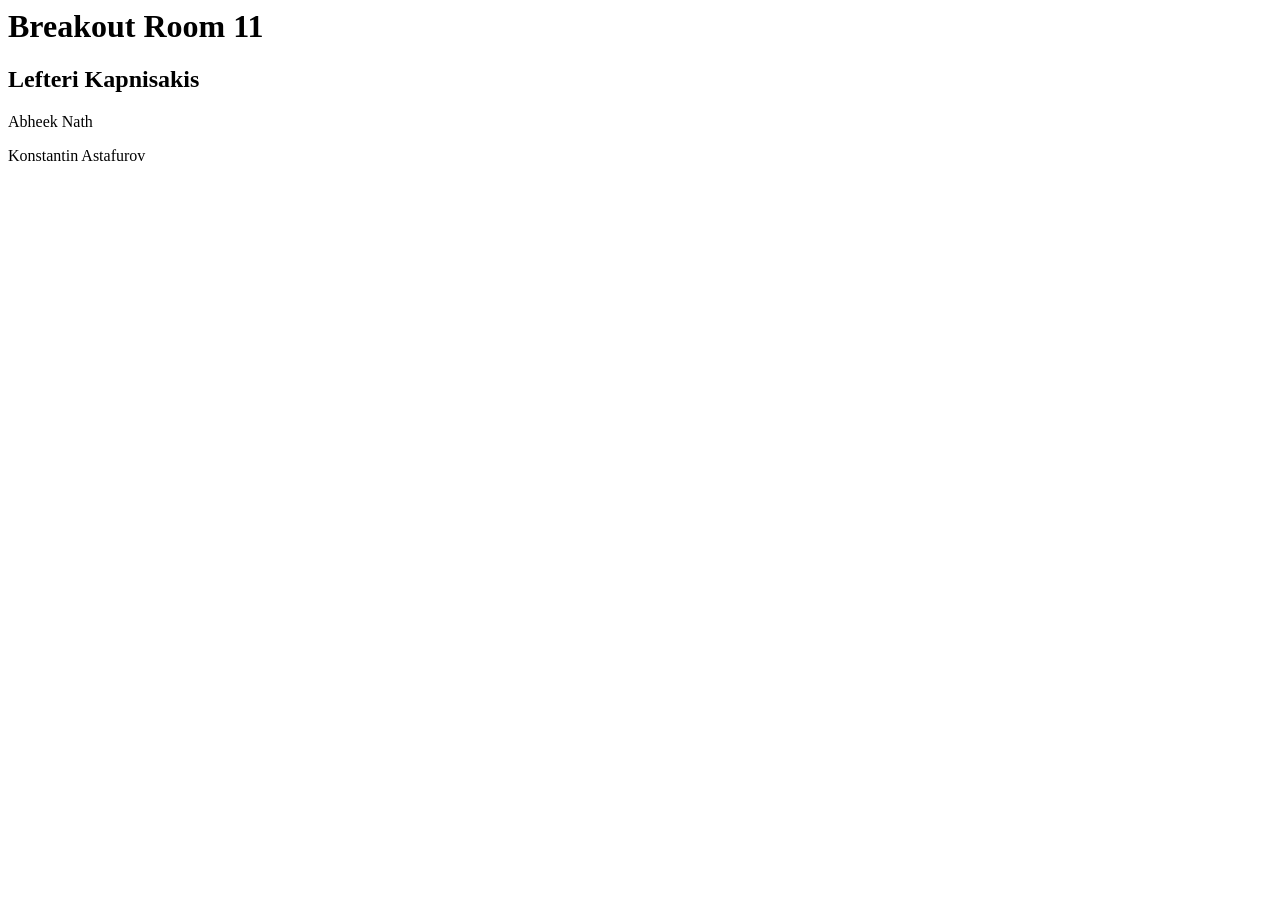
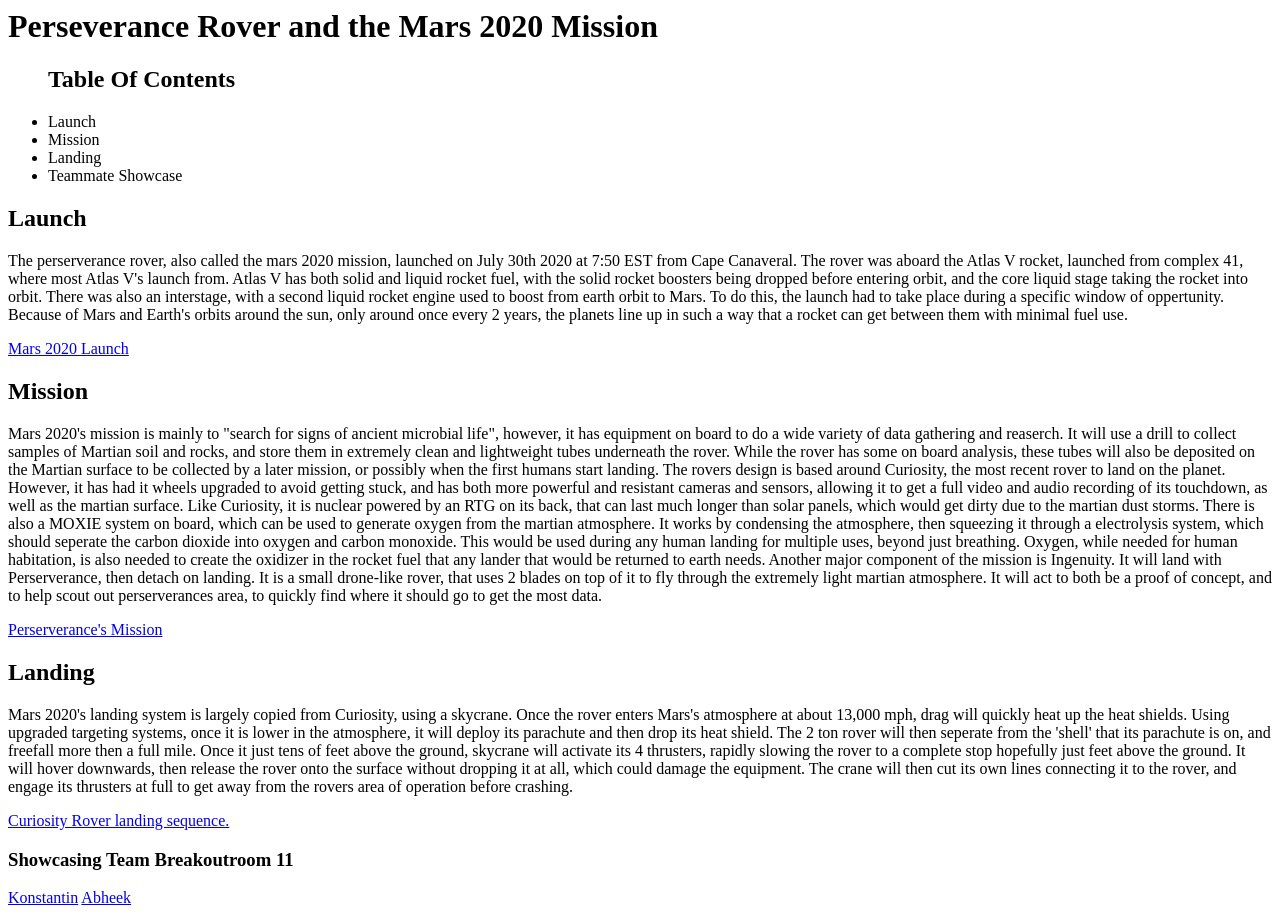
Before and after one commit to Leftykap/Web, a plain HTML site: page index.html in a window 1280 px wide. Before the commit the page ends 800 px from the top, so only its background shows below. Drawn offline with Linux system fonts and the light colour scheme.

Commit message:
Add files via upload

```diff
--- a/index.html
+++ b/index.html
@@ -1,18 +1,94 @@
 <!DOCTYPE>
 <html>
+
 <h1>
-Breakout Room 11
+Perseverance Rover and the Mars 2020 Mission
 </h1>
-<h2>
-Lefteri Kapnisakis
-</h2>
+<ul>
+<h2> Table Of Contents </h2>
+<li>
+Launch
+</li>
+<li>
+Mission
+</li>
+<li>
+Landing
+</li>
+<li>
+Teammate Showcase
+</li>
+</ul>
+<! table of contents above>
+
+
+
 <p>
-Abheek Nath
+<h2> Launch </h2>
+<p> The perserverance rover, also called the mars 2020 mission, launched on July 30th 2020 at 7:50 EST from Cape Canaveral.
+The rover was aboard the Atlas V rocket, launched from complex 41, where most Atlas V's launch from.
+Atlas V has both solid and liquid rocket fuel, with the solid rocket boosters being dropped before entering orbit, and
+the core liquid stage taking the rocket into orbit. There was also an interstage, with a second liquid rocket engine
+used to boost from earth orbit to Mars. To do this, the launch had to take place during a specific window of oppertunity. Because of
+Mars and Earth's orbits around the sun, only around once every 2 years, the planets line up in such a way that
+a rocket can get between them with minimal fuel use.
+ </p>
+<a href="https://youtu.be/JIB3JbIIbPU?t=2914">Mars 2020 Launch</a>
 </p>
+<!Launch>
+
 <p>
-Konstantin Astafurov
+<h2> Mission </h2>
+<p>
+Mars 2020's mission is mainly to "search for signs of ancient microbial life", however, it has equipment
+on board to do a wide variety of data gathering and reaserch. It will use a drill to collect samples of Martian
+soil and rocks, and store them in extremely clean and lightweight tubes underneath the rover.
+While the rover has some on board analysis, these tubes will also be deposited on the
+Martian surface to be collected by a later mission, or possibly when the first humans start
+landing. The rovers design is based around Curiosity, the most recent rover to land on the planet.
+However, it has had it wheels upgraded to avoid getting stuck, and has both more powerful and resistant
+cameras and sensors, allowing it to get a full video and audio recording of its touchdown, as well as the martian surface.
+Like Curiosity, it is nuclear powered by an RTG on its back, that can last much longer than solar panels, which would
+get dirty due to the martian dust storms. There is also a MOXIE system on board, which can be used to generate
+oxygen from the martian atmosphere. It works by condensing the atmosphere, then squeezing it through a electrolysis system,
+which should seperate the carbon dioxide into oxygen and carbon monoxide. This would be used during any human landing for multiple uses, beyond just breathing.
+Oxygen, while needed for human habitation, is also needed to create the oxidizer in the rocket fuel that any lander that would be returned to earth
+needs. Another major component of the mission is Ingenuity. It will land with Perserverance, then detach on landing. It is a
+small drone-like rover, that uses 2 blades on top of it to fly through the extremely light martian atmosphere.
+It will act to both be a proof of concept, and to help scout out perserverances area, to quickly find where it should go
+to get the most data.
+
+ </p>
+<a href="https://www.youtube.com/watch?v=5qqsMjy8Rx0&feature=youtu.be">Perserverance's Mission</a>
 </p>
+<!Mission>
+
+	<p>
+<h2> Landing </h2>
+<p> Mars 2020's landing system is largely copied from Curiosity, using a skycrane.
+Once the rover enters Mars's atmosphere at about 13,000 mph, drag will quickly heat up the heat shields.
+Using upgraded targeting systems, once it is lower in the atmosphere, it will deploy its parachute and then drop its heat shield.
+  The 2 ton rover will then seperate from the 'shell' that its parachute is on, and freefall more then a full mile.
+  Once it just tens of feet above the ground, skycrane will activate its 4 thrusters, rapidly slowing the
+  rover to a complete stop hopefully just feet above the ground. It will hover downwards, then release the rover onto the
+  surface without dropping it at all, which could damage the equipment. The crane will then
+   cut its own lines connecting it to the rover, and engage its thrusters at full to get away from
+    the rovers area of operation before crashing.</p>
+<a href="https://www.youtube.com/watch?v=h2I8AoB1xgU"> Curiosity Rover landing sequence.
+</a>
+</p>
+
+
+
+<h3>
+Showcasing Team Breakoutroom 11
+</h3>
+<a href="https://konstantin-aa.github.io/web/index">Konstantin</a>
+<a href="https://abheeknath.github.io/web/index">Abheek</a>
+
+
+<!title at the top of the page>
 <title>
-Affu
+HW 3
 </title>
 </html>
```
